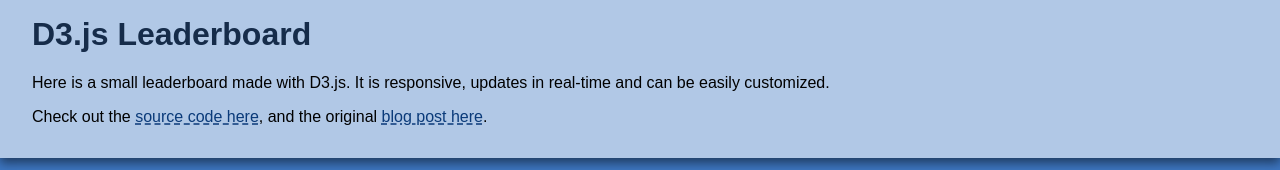
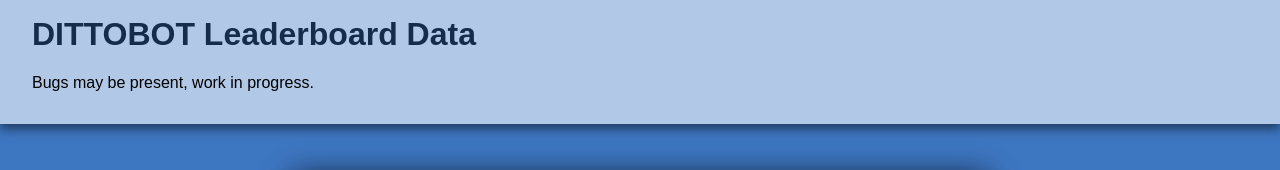
Before and after one commit to skylarr1227/testboard, a React (Create React App) app: page / in a window 1280 px wide. Shown: the top 170 px of the page. Built offline with nearby package versions, Linux system fonts and the light colour scheme; no server answers.

Commit message:
Update Intro.jsx

```diff
--- a/src/Intro.jsx
+++ b/src/Intro.jsx
@@ -3,15 +3,10 @@
 function Intro() {
   return (
     <div className="intro">
-      <h1>D3.js Leaderboard</h1>
+      <h1>DITTOBOT Leaderboard Data</h1>
 
       <p>
-        Here is a small leaderboard made with D3.js. It is responsive, updates in real-time and can be easily customized.
-      </p>
-
-      <p>
-        Check out the <a href="https://github.com/rhidra/d3js-leaderboard" target="_blank">source code here</a>, and
-        the original <a href="https://blog.remyhidra.dev/" target="_blank">blog post here</a>.
+        Bugs may be present, work in progress.
       </p>
     </div>
   );
```
